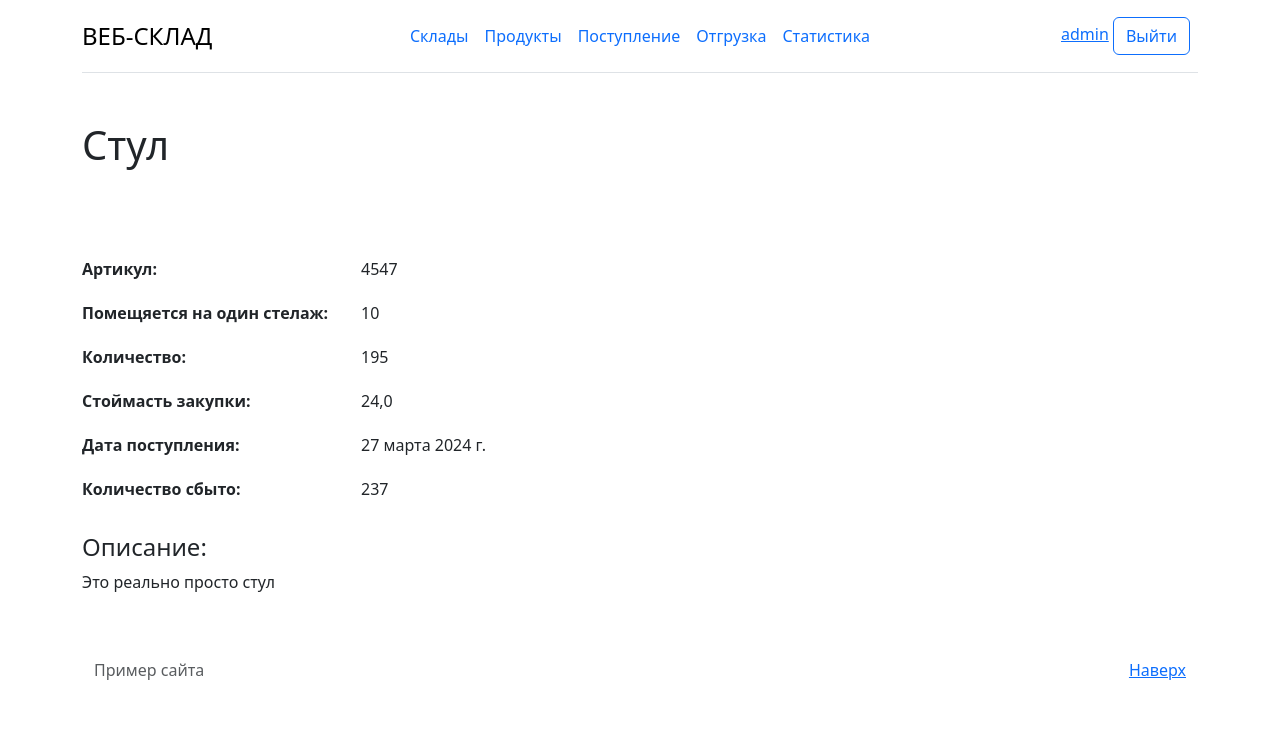
After one commit to IllaBulich/PYstock, a Django app: page /product/item/1 in a window 1280 px wide. The commit adds this page. Shown: the top 733 px of the page. Run offline with Django 5.2, Linux system fonts and the light colour scheme; a user stored in the database is signed in; data comes from the database, SQL or seed files in the repository; both versions use the stored data as it was after the commit.

Commit message:
небольшой парядок

```diff
--- a/analytics/views.py
+++ b/analytics/views.py
@@ -1,7 +1,7 @@
 from django.contrib.auth.decorators import login_required
 from django.shortcuts import render
 from product.models import Item
-from django.db.models import Sum,  F, ExpressionWrapper, FloatField
+from django.db.models import  F, ExpressionWrapper, FloatField
 import json
 from datetime import datetime, date
 
--- a/main/templates/main/layout.html
+++ b/main/templates/main/layout.html
@@ -7,6 +7,7 @@
     <title>{% block title %}{% endblock %}</title>
     <link href="https://cdn.jsdelivr.net/npm/bootstrap@5.3.3/dist/css/bootstrap.min.css" rel="stylesheet" integrity="sha384-QWTKZyjpPEjISv5WaRU9OFeRpok6YctnYmDr5pNlyT2bRjXh0JMhjY6hW+ALEwIH" crossorigin="anonymous">
     {% block style %}{% endblock %}
+    <script src="https://cdn.jsdelivr.net/npm/bootstrap@5.3.0/dist/js/bootstrap.bundle.min.js" integrity="sha384-..." crossorigin="anonymous"></script>
 </head>
 
 <body>
@@ -23,8 +24,8 @@
         <ul class="nav col-12 col-md-auto mb-2 justify-content-center mb-md-0">
             <li><a href="{% url 'warehouses/main'%}" class="nav-link px-2 ">Склады</a></li>
             <li><a href="{% url 'product/main'%}" class="nav-link px-2">Продукты</a></li>
-            <li><a href="{% url 'product/add_item'%}" class="nav-link px-2">Поступление</a></li>
-            <li><a href="{% url 'product/sales_item'%}" class="nav-link px-2">Отгрузка</a></li>
+            <li><a href="{% url 'item/add_item'%}" class="nav-link px-2">Поступление</a></li>
+            <li><a href="{% url 'item/sales_item'%}" class="nav-link px-2">Отгрузка</a></li>
             <li><a href="{% url 'view_func'%}" class="nav-link px-2">Статистика</a></li>
         </ul>
 
--- a/product/models.py
+++ b/product/models.py
@@ -41,6 +41,9 @@ class Item(models.Model):
     def get_current_amount(self):
         return self.quantity - self.soldQuantity
 
+    def calculation_quantity_rack(self):
+        return self.get_current_amount() / self.product.quantity_rack
+
     def get_absolute_url(self):
         return f'/product/item/{self.id}'
 
--- /dev/null
+++ b/product/templates/item/details_item_view.html
@@ -0,0 +1,43 @@
+{% extends 'main/layout.html'%}
+
+{% block title %} ВЕБ-СКЛАД {% endblock %}
+
+{% block container %}
+<div class="container mt-5">
+
+    <h1>{{item.product.name}}</h1><br>
+
+    <div class="row g-5 mt-2">
+        <div class="col-md-6">
+            <ul class="icon-list ps-0">
+                <li class="row mb-1">
+                    <div class="col"><b>Артикул: </b></div>
+                    <div class="col"><p>{{item.product.vendor_code}}</p></div>
+                </li>
+                <li class="row mb-1">
+                    <div class="col"><b>Помещяется на один стелаж: </b></div>
+                    <div class="col"><p>{{item.product.quantity_rack}}</p></div>
+                </li>
+                <li class="row mb-1">
+                    <div class="col"><b>Количество: </b></div>
+                    <div class="col"><p>{{item.get_current_amount}}</p></div>
+                </li>
+                <li class="row mb-1">
+                    <div class="col"><b>Стоймасть закупки: </b></div>
+                    <div class="col"><p>{{item.purchase_price}}</p></div>
+                </li>
+                <li class="row mb-1">
+                    <div class="col"><b>Дата поступления: </b></div>
+                    <div class="col"><p>{{item.purchase_date}}</p></div>
+                </li>
+                <li class="row mb-1">
+                    <div class="col"><b>Количество cбыто: </b></div>
+                    <div class="col"><p>{{item.soldQuantity}}</p></div>
+                </li>
+
+            </ul>
+            <div><h4>Описание: </h4><p>{{item.product.description}}</p></div>
+        </div>
+
+</div>
+{% endblock %}
--- a/product/urls.py
+++ b/product/urls.py
@@ -14,9 +14,15 @@ urlpatterns = [
          views.ProductDeleteView.as_view(),
          name = "product/product_delete"),
 
-    path('add_item',views.add_item, name='product/add_item'),
-    path('delete_item/<int:item_id>/', views.delete_item, name='product/delete_item'),
-    path('sales_item',views.ItemListView.as_view(), name='product/sales_item'),
+    path('add_item',views.add_item, name='item/add_item'),
+#     path('delete_item/<int:item_id>/', views.delete_item, name='item/delete_item'),
+    path('sales_item',views.ItemListView.as_view(), name='item/sales_item'),
+    path('item/<int:pk>',
+         views.ItemDetailView.as_view(),
+         name = "item/item_detail"),
+    path('item/<int:pk>/update',
+        views.ItemUpdateView.as_view(),
+        name = "item/item_update"),
 
 
 ]
--- a/product/views.py
+++ b/product/views.py
@@ -9,43 +9,40 @@ from django.views.generic import DetailView, DeleteView ,UpdateView
 from django.http import JsonResponse
 import json
 
-@login_required
-def delete_item(request, item_id):
-    # Получаем объект Item или возвращаем ошибку 404, если он не найден
-    item = get_object_or_404(Item, pk=item_id)
-
-    if request.method == 'POST':
-        quantity_to_delete = int(request.POST.get('quantityDelete'))
-        if quantity_to_delete > item.quantity:
-            # Если запрошенное количество для удаления больше, чем имеющееся количество, вы можете добавить обработку ошибки здесь
-            pass
-        else:
-            item.quantity -= quantity_to_delete
-            item.save()
-            # Редирект на страницу, отображающую список Item или куда-либо еще по вашему усмотрению
-            return redirect('warehouses/main')  # Не забудьте указать имя URL для страницы со списком Item
-
-    # Если запрос не POST, возвращаем какую-то другую страницу, или можете передать данные для отображения формы удаления
-    return redirect('warehouses/main')
-
+#
 
 @login_required
 def add_item(request):
+    error_message = None
     if request.method == 'POST':
         form = ItemForm(request.POST)
         if form.is_valid():
-            form.save()
-            return redirect('product/main')  # Предположим, что у вас есть URL с именем 'item_list' для списка товаров
+            new_item = form.save(commit=False)
+            if new_item.stock.calculation_occupancy_status() + new_item.calculation_quantity_rack() > new_item.stock.number_racks:
+                error_message = "Ошибка: Предельное количество стеллажей превышено"
+            else:
+                new_item.save()
+                new_item.stock.calculation_occupancy_status()
+                return redirect('product/main')
     else:
         form = ItemForm()
-    return render(request, 'product/add_item.html', {'form': form})
+    return render(request, 'item/add_item.html',{'form': form, 'error_message': error_message})
+
+class ItemDetailView(LoginRequiredMixin,DetailView):
+    model = Item
+    template_name = "item/details_item_view.html"
+    context_object_name = "item"
+
+class ItemUpdateView(LoginRequiredMixin,UpdateView):
+    model = Item
+    template_name = "item/update_item.html"
+    form_class = ItemForm
 
 
 class ItemListView(LoginRequiredMixin,FilterView):
     model = Item
     filterset_class = ItemFilter
-    template_name = 'product/sales_item.html'
-
+    template_name = 'item/sales_item.html'
     def post(self, request):
         try:
             # Парсим JSON из тела запроса
@@ -62,26 +59,6 @@ class ItemListView(LoginRequiredMixin,FilterView):
             # Если возникла ошибка при разборе JSON, возвращаем сообщение об ошибке
             return JsonResponse({'error': 'Invalid JSON data'}, status=400)
 
-
-
-# @login_required
-# def salesItem(request):
-#     items = Item.objects.filter(available=True)
-#     if request.method == 'POST':
-#         try:
-#             # Парсим JSON из тела запроса
-#             data = json.loads(request.body)
-#             # Выводим полученные данные в консоль
-#             print("Received data in salesItem:", data)
-#             for item in data:
-
-#                 print(Item.createSaleItem(item))
-#             # Возвращаем ответ об успешной обработке
-#             return redirect('warehouses/main')
-#         except json.JSONDecodeError:
-#             # Если возникла ошибка при разборе JSON, возвращаем сообщение об ошибке
-#             return JsonResponse({'error': 'Invalid JSON data'}, status=400)
-#     return render(request,'product/sales_item.html',{'items':items,})
 
 
 
@@ -129,3 +106,44 @@ def add(request):
     }
 
     return render(request,'product/add.html',data)
+
+
+
+# @login_required
+# def delete_item(request, item_id):
+#     # Получаем объект Item или возвращаем ошибку 404, если он не найден
+#     item = get_object_or_404(Item, pk=item_id)
+
+#     if request.method == 'POST':
+#         quantity_to_delete = int(request.POST.get('quantityDelete'))
+#         if quantity_to_delete > item.quantity:
+#             # Если запрошенное количество для удаления больше, чем имеющееся количество, вы можете добавить обработку ошибки здесь
+#             pass
+#         else:
+#             item.quantity -= quantity_to_delete
+#             item.save()
+#             # Редирект на страницу, отображающую список Item или куда-либо еще по вашему усмотрению
+#             return redirect('warehouses/main')  # Не забудьте указать имя URL для страницы со списком Item
+
+#     # Если запрос не POST, возвращаем какую-то другую страницу, или можете передать данные для отображения формы удаления
+#     return redirect('warehouses/main')
+
+
+# @login_required
+# def salesItem(request):
+#     items = Item.objects.filter(available=True)
+#     if request.method == 'POST':
+#         try:
+#             # Парсим JSON из тела запроса
+#             data = json.loads(request.body)
+#             # Выводим полученные данные в консоль
+#             print("Received data in salesItem:", data)
+#             for item in data:
+
+#                 print(Item.createSaleItem(item))
+#             # Возвращаем ответ об успешной обработке
+#             return redirect('warehouses/main')
+#         except json.JSONDecodeError:
+#             # Если возникла ошибка при разборе JSON, возвращаем сообщение об ошибке
+#             return JsonResponse({'error': 'Invalid JSON data'}, status=400)
+#     return render(request,'product/sales_item.html',{'items':items,})
--- a/warehouses/models.py
+++ b/warehouses/models.py
@@ -15,6 +15,12 @@ class Stock(models.Model):
     def get_absolute_url(self):
         return f'/warehouses/{self.id}'
 
+    def calculation_occupancy_status(self):
+        self.occupancy_status = sum(item.calculation_quantity_rack() for item in self.item_set.filter(available=True))
+        self.save()
+        print('occupancy_status =',self.occupancy_status)
+        return self.occupancy_status
+
     class Meta:
         verbose_name = "Склад"
         verbose_name_plural = "Склады"
--- a/warehouses/views.py
+++ b/warehouses/views.py
@@ -35,6 +35,9 @@ def stock_detail(request, id):
 @login_required
 def main(request):
     stock = Stock.objects.all()
+    for el in stock:
+        lol = el.calculation_occupancy_status()
+        print("el =",lol)
     return render(request,'warehouses/main.html',{'stock':stock})
 
 @login_required
```
Also changed, not shown: main/templates/main/about.html (+37 -0 lines), product/templates/item/add_item.html (added, +68 -0 lines), product/templates/item/update_item.html (renamed from product/templates/product/add_item.html, +7 -17 lines), warehouses/templates/warehouses/details_view.html (+8 -34 lines), db.sqlite3, product/templates/item/sales_item.html (renamed from product/templates/product/sales_item.html).
